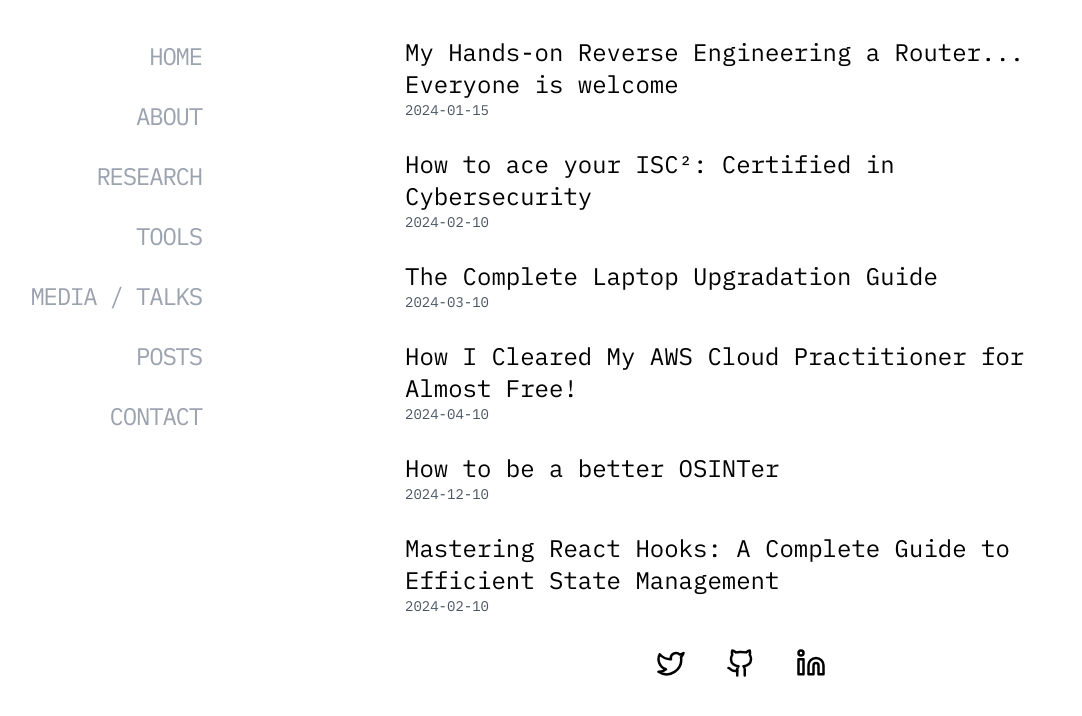
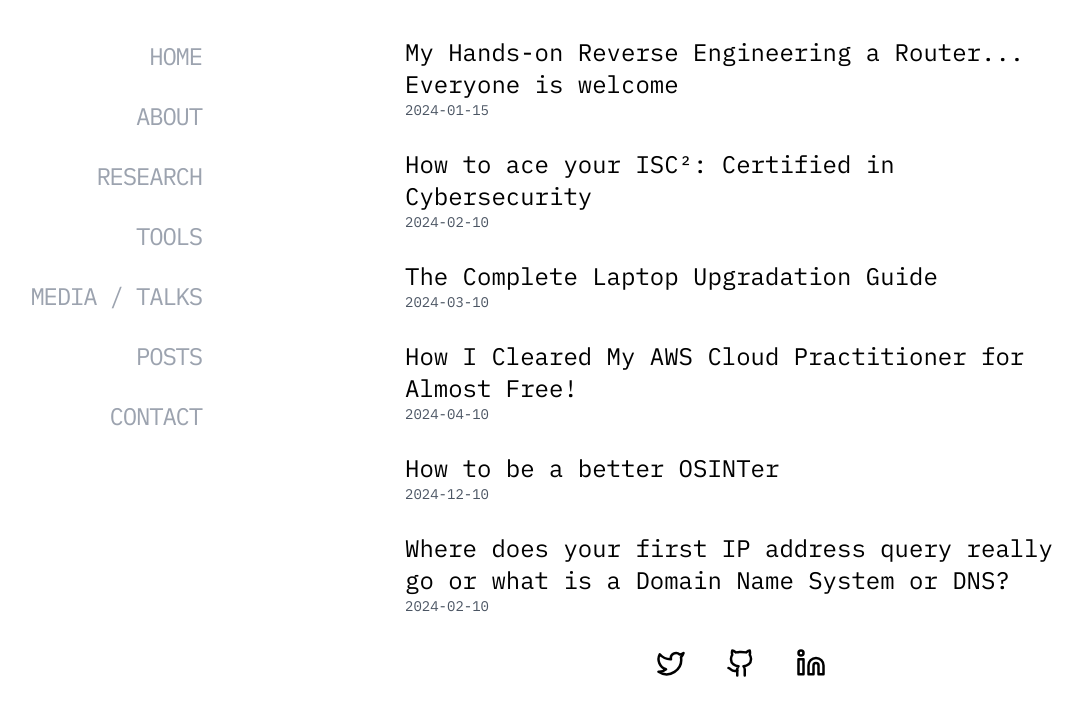
Before and after one commit to SudoCode7/yourlocalhost, a Next.js app: page /posts in a window 1280 px wide. Shown: the top 716 px of the page, without its empty margins (24-1106 px from the left). Built offline with nearby package versions, Linux system fonts and the light colour scheme.

Commit message:
blog 6 img

```diff
--- a/app/posts/blogData.js
+++ b/app/posts/blogData.js
@@ -37,9 +37,9 @@
   {
     id: 6,
     slug: 'network-query',
-    blogFile: '/blo62.md',
+    blogFile: '/blog6.md',
     date: '2024-02-10',
-    title: 'Mastering React Hooks: A Complete Guide to Efficient State Management',
+    title: 'Where does your first IP address query really go or what is a Domain Name System or DNS?',
   },
     // {
   //   id: 2,
```
